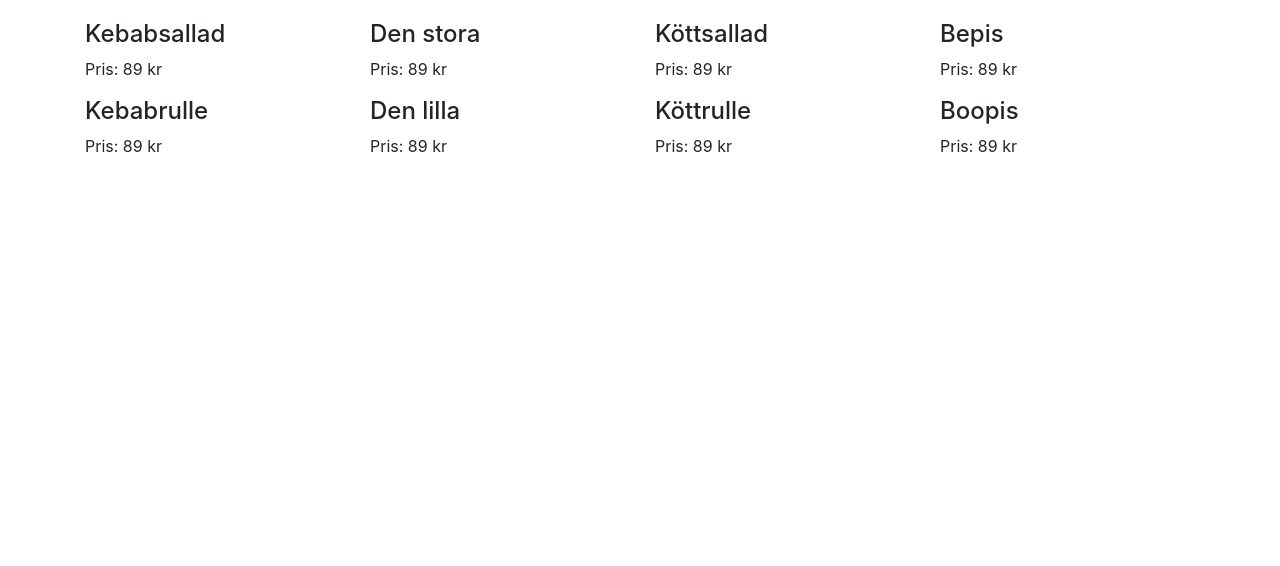
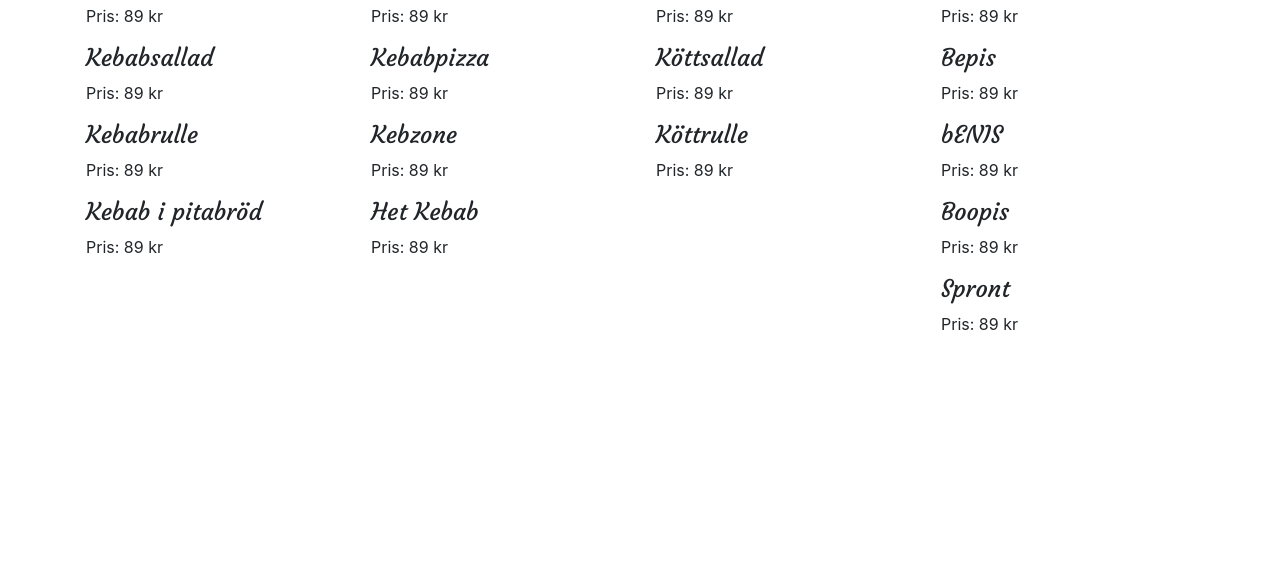
Before and after one commit to BeepBoop1234/Victors-Kebab, a plain HTML site: page menu.html in a window 1280 px wide. Shown: the part 234-800 px from the top of the page. Drawn offline with nearby package versions, Linux system fonts and the light colour scheme.

Commit message:
Skapande av menyn å annat

```diff
--- a/master.css
+++ b/master.css
@@ -4,6 +4,10 @@ body, html {
 
 body {
   padding-top: 56px;
+}
+
+h1, h2, h3, h4 {
+  font-family: 'Courgette', cursive;
 }
 
 .google-maps {
--- a/menu.html
+++ b/menu.html
@@ -8,6 +8,8 @@
   <script src="js/homepage.js"></script>
   <link rel="stylesheet" href="https://stackpath.bootstrapcdn.com/bootstrap/4.2.1/css/bootstrap.min.css" integrity="sha384-GJzZqFGwb1QTTN6wy59ffF1BuGJpLSa9DkKMp0DgiMDm4iYMj70gZWKYbI706tWS" crossorigin="anonymous">
   <link rel="stylesheet" href="master.css">
+
+  <link href="https://fonts.googleapis.com/css?family=Courgette" rel="stylesheet">
 
   <title>Victors Kebabhörna</title>
   <link rel="shortcut icon" href="assets/favicon.ico">
@@ -34,9 +36,9 @@
     </div>
   </nav>
   <div class="container">
-    <h1 class="display-4 mb-2">Meny</h1>
+    <h1 class="display-4 m-2">Meny</h1>
     <div class="row">
-      <div class="col-lg-3 col-md-6">
+      <div class="col-lg-3 col-md-6 p-3">
         <h2>Kebab:</h2>
         <h4>Kebabtallrik</h4>
         <p>Pris: 89 kr</p>
@@ -44,17 +46,21 @@
         <p>Pris: 89 kr</p>
         <h4>Kebabrulle</h4>
         <p>Pris: 89 kr</p>
+        <h4>Kebab i pitabröd</h4>
+        <p>Pris: 89 kr</p>
       </div>
-      <div class="col-lg-3 col-md-6">
+      <div class="col-lg-3 col-md-6 p-3">
         <h2>Pizza:</h2>
         <h4>Victors special</h4>
         <p>Pris: 89 kr</p>
-        <h4>Den stora</h4>
+        <h4>Kebabpizza</h4>
         <p>Pris: 89 kr</p>
-        <h4>Den lilla</h4>
+        <h4>Kebzone</h4>
+        <p>Pris: 89 kr</p>
+        <h4>Het Kebab</h4>
         <p>Pris: 89 kr</p>
       </div>
-      <div class="col-lg-3 col-md-6">
+      <div class="col-lg-3 col-md-6 p-3">
         <h2>Vegetariskt:</h2>
         <h4>Köttallrik</h4>
         <p>Pris: 89 kr</p>
@@ -63,13 +69,17 @@
         <h4>Köttrulle</h4>
         <p>Pris: 89 kr</p>
       </div>
-      <div class="col-lg-3 col-md-6">
+      <div class="col-lg-3 col-md-6 p-3">
         <h2>Drycker:</h2>
         <h4>Conk</h4>
         <p>Pris: 89 kr</p>
         <h4>Bepis</h4>
         <p>Pris: 89 kr</p>
+        <h4>bENIS</h4>
+        <p>Pris: 89 kr</p>
         <h4>Boopis</h4>
+        <p>Pris: 89 kr</p>
+        <h4>Spront</h4>
         <p>Pris: 89 kr</p>
       </div>
     </div>
```
Also changed, not shown: index.html (+1 -0 lines).
